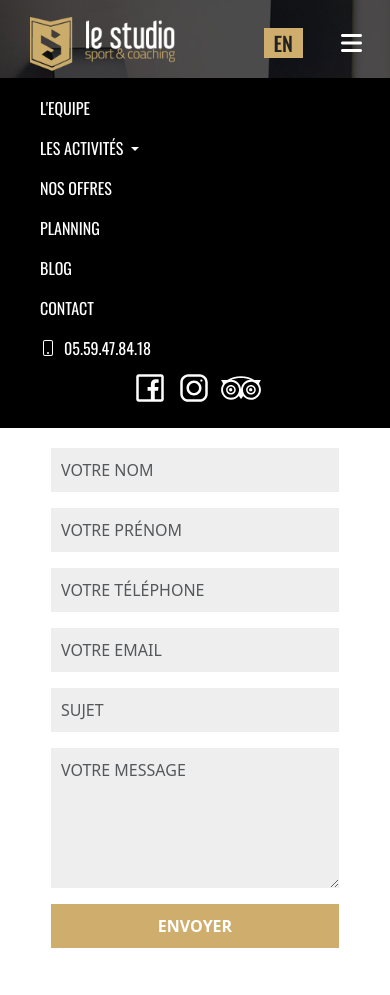
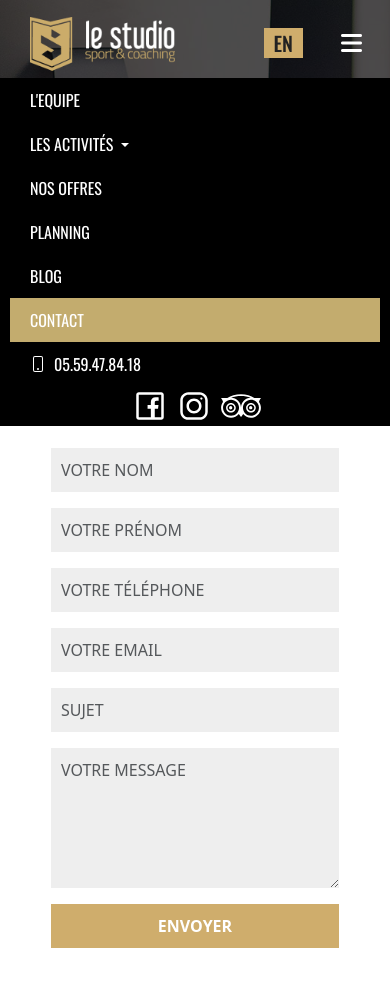
Before and after one commit to klebedieva/le_Studio_Backend, a PHP site: page /contact.html in a window 390 px wide, after a click on "EN". Shown: the top 995 px of the page. Run offline with PHP 8.4, Linux system fonts and the light colour scheme.

Commit message:
Fix active nav contact link and add ../ to css file for the urls() rs icons

```diff
--- a/404.html
+++ b/404.html
@@ -81,7 +81,7 @@
           >
             <ul class="navbar-nav color-menu font-oswald">
               <li class="nav-item hover-menu">
-                <a class="nav-link active" aria-current="page" href="./404.html"
+                <a class="nav-link" aria-current="page" href="./404.html"
                   >L'EQUIPE</a
                 >
               </li>
--- a/contact.html
+++ b/contact.html
@@ -81,7 +81,7 @@
           >
             <ul class="navbar-nav color-menu font-oswald">
               <li class="nav-item hover-menu">
-                <a class="nav-link active" aria-current="page" href="./404.html"
+                <a class="nav-link" aria-current="page" href="./404.html"
                   >L'EQUIPE</a
                 >
               </li>
@@ -142,7 +142,7 @@
                 <a class="nav-link" href="./404.html">BLOG</a>
               </li>
               <li class="nav-item hover-menu">
-                <a class="nav-link" href="./contact.html">CONTACT</a>
+                <a class="nav-link active contact-link" href="./contact.html">CONTACT</a>
               </li>
 
               <li class="nav-item d-flex align-items-center ms-lg-5">
--- a/css/style-header-footer.css
+++ b/css/style-header-footer.css
@@ -90,9 +90,19 @@ h1, h2, h3, h5 {
     color: #fff !important;
 }
 
+.navbar-nav li {
+    margin: 0 10px;
+}
+
 .dropdown-item.active,
 .dropdown-item:active {
     /* Fond doré et texte blanc pour les éléments actifs du menu déroulant */
+    background-color: #c3ac6e !important;
+    color: #fff !important;
+}
+
+.contact-link.active,
+.contact-link:active {
     background-color: #c3ac6e !important;
     color: #fff !important;
 }
@@ -155,14 +165,7 @@ h1, h2, h3, h5 {
     display: block;
 }
 
-.margin-left {
-    /* Marge gauche de 40px pour espacer certains éléments */
-    margin-left: 40px;
-}
-
 .nav-link {
-    /* Style des liens de navigation : padding gauche, sans retour à la ligne */
-    padding-left: 20px !important;
     white-space: nowrap;
 }
 
@@ -210,35 +213,35 @@ h1, h2, h3, h5 {
 
 .fhover {
     /* Icône Facebook : image par défaut */
-    background-image: url(/assets/img/icons8-facebook.svg);
+    background-image: url(../assets/img/icons8-facebook.svg);
 }
 
 .fhover:hover {
-    /* Icône Facebook au survol : image alternative, zoom */
-    background-image: url(/assets/img/facebook-hover.svg);
+    /* Icône Facebook : image par défaut */
+    background-image: url(../assets/img/facebook-hover.svg);
     transform: scale(1.2);
 }
 
 .ihover {
     /* Icône Instagram : image par défaut */
-    background-image: url(/assets/img/insta.svg);
+    background-image: url(../assets/img/insta.svg);
 }
 
 .ihover:hover {
     /* Icône Instagram au survol : image alternative, zoom */
-    background-image: url(/assets/img/insta-hover.svg);
+    background-image: url(../assets/img/insta-hover.svg);
     transform: scale(1.2);
 }
 
 .thover {
     /* Icône Tripadvisor : image par défaut, léger décalage */
-    background-image: url(/assets/img/tripadvisor.svg);
+    background-image: url(../assets/img/tripadvisor.svg);
     margin-left: 3px;
 }
 
 .thover:hover {
     /* Icône Tripadvisor au survol : image alternative, zoom */
-    background-image: url(/assets/img/tripadvisor-hover.svg);
+    background-image: url(../assets/img/tripadvisor-hover.svg);
     transform: scale(1.2);
 }
 
@@ -313,9 +316,9 @@ h1, h2, h3, h5 {
         background-color: #000 !important;
     }
 
-    .navbar-nav {
+    .navbar-nav a {
         /* Padding pour le menu mobile */
-        padding: 10px 20px 20px !important;
+        padding: 10px !important;
     }
 
     .ps-3-responsive {
@@ -337,9 +340,9 @@ h1, h2, h3, h5 {
         background-color: #000 !important;
     }
 
-    .navbar-nav {
+    .navbar-nav a {
         /* Padding pour le menu mobile */
-        padding: 10px 20px 20px !important;
+        padding: 10px 20px !important;
     }
 
     .ps-3-responsive {
--- a/index.html
+++ b/index.html
@@ -90,7 +90,7 @@
           >
             <ul class="navbar-nav color-menu font-oswald">
               <li class="nav-item hover-menu">
-                <a class="nav-link active" aria-current="page" href="./404.html"
+                <a class="nav-link" aria-current="page" href="./404.html"
                   >L'EQUIPE</a
                 >
               </li>
--- a/presentation.html
+++ b/presentation.html
@@ -85,7 +85,7 @@
           >
             <ul class="navbar-nav color-menu font-oswald">
               <li class="nav-item hover-menu">
-                <a class="nav-link active" aria-current="page" href="./404.html"
+                <a class="nav-link" aria-current="page" href="./404.html"
                   >L'EQUIPE</a
                 >
               </li>
```
